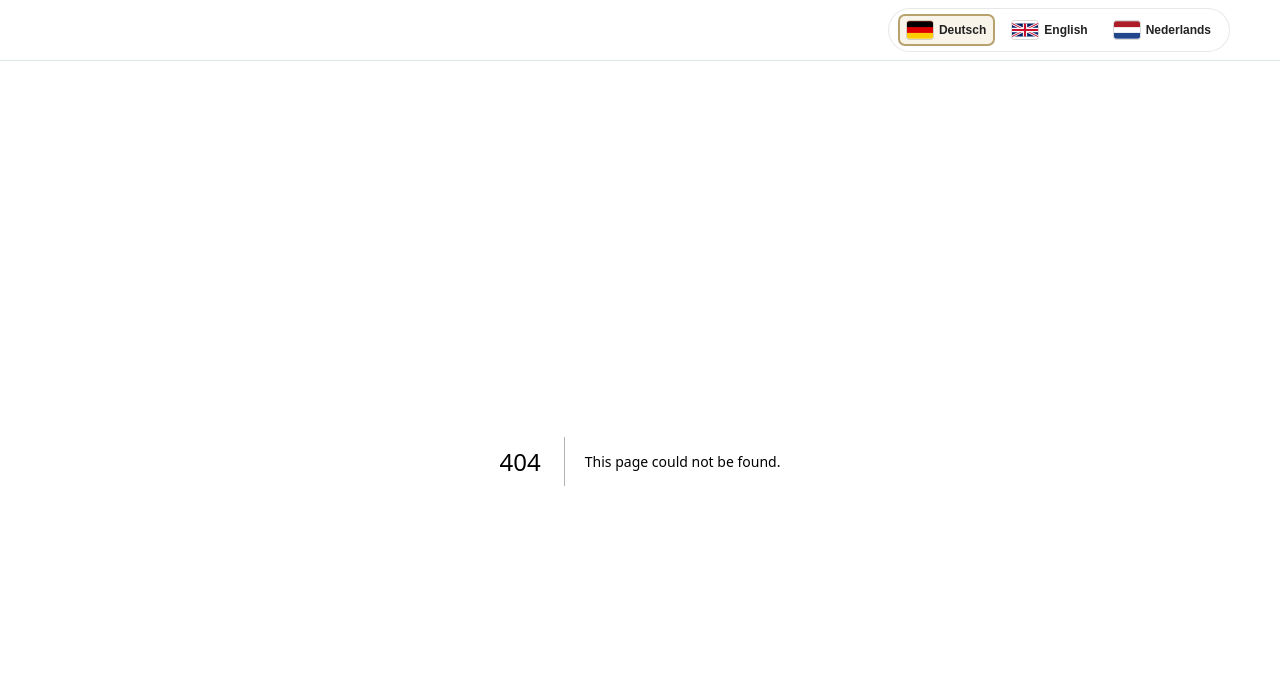
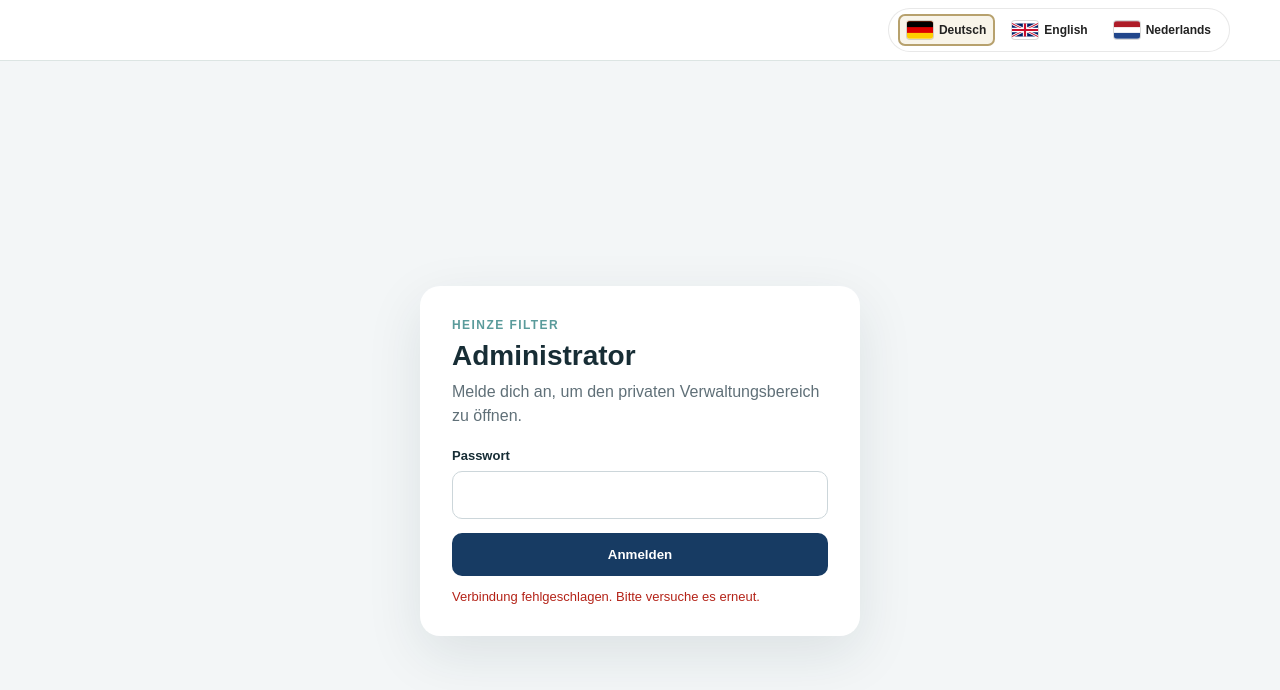
Before and after one commit to rspaqi-jpg/Store-E-commerce, a Next.js app: page /admin in a window 1280 px wide. Before the commit this address had no page. Shown: the top 690 px of the page. Built offline with nearby package versions, Linux system fonts and the light colour scheme; no server answers.

Commit message:
Add private Heinze admin login page

```diff
--- /dev/null
+++ b/app/admin/page.tsx
@@ -0,0 +1,75 @@
+"use client";
+
+import { FormEvent, useEffect, useState } from "react";
+
+export default function AdminPage() {
+  const [password, setPassword] = useState("");
+  const [checking, setChecking] = useState(true);
+  const [authenticated, setAuthenticated] = useState(false);
+  const [busy, setBusy] = useState(false);
+  const [error, setError] = useState("");
+
+  async function refreshSession() {
+    try {
+      const response = await fetch("/api/admin/session", { cache: "no-store" });
+      const data = await response.json();
+      setAuthenticated(Boolean(data.authenticated));
+    } catch {
+      setError("Verbindung fehlgeschlagen. Bitte versuche es erneut.");
+    } finally {
+      setChecking(false);
+    }
+  }
+
+  useEffect(() => { void refreshSession(); }, []);
+
+  async function login(event: FormEvent<HTMLFormElement>) {
+    event.preventDefault();
+    setBusy(true);
+    setError("");
+    try {
+      const response = await fetch("/api/admin/login", {
+        method: "POST",
+        headers: { "Content-Type": "application/json" },
+        body: JSON.stringify({ password }),
+      });
+      const data = await response.json();
+      if (!response.ok) throw new Error(data.error || "Anmeldung fehlgeschlagen.");
+      setAuthenticated(true);
+      setPassword("");
+    } catch (err) {
+      setError(err instanceof Error ? err.message : "Anmeldung fehlgeschlagen.");
+    } finally {
+      setBusy(false);
+    }
+  }
+
+  async function logout() {
+    await fetch("/api/admin/session", { method: "DELETE" });
+    setAuthenticated(false);
+  }
+
+  return (
+    <main style={{ minHeight: "100vh", display: "grid", placeItems: "center", padding: 24, background: "#f3f6f7", color: "#172d35", fontFamily: "Arial, sans-serif" }}>
+      <section style={{ width: "min(440px, 100%)", padding: 32, borderRadius: 20, background: "#fff", boxShadow: "0 18px 55px rgba(20,47,56,.10)" }}>
+        <p style={{ margin: "0 0 8px", color: "#5a9b9b", fontSize: 12, fontWeight: 800, letterSpacing: ".12em" }}>HEINZE FILTER</p>
+        <h1 style={{ margin: "0 0 8px", fontSize: 28 }}>Administrator</h1>
+        {checking ? <p>Bitte warten …</p> : authenticated ? (
+          <>
+            <p style={{ lineHeight: 1.6 }}>Du bist sicher angemeldet.</p>
+            <p style={{ color: "#607078", fontSize: 14, lineHeight: 1.6 }}>Der geschützte Admin-Zugang ist aktiv. Die Produktverwaltung wird als nächster Schritt mit dem dauerhaften Produktspeicher verbunden.</p>
+            <button onClick={logout} style={{ width: "100%", padding: 13, border: 0, borderRadius: 10, background: "#173b63", color: "#fff", fontWeight: 700, cursor: "pointer" }}>Abmelden</button>
+          </>
+        ) : (
+          <form onSubmit={login}>
+            <p style={{ margin: "0 0 20px", color: "#607078", lineHeight: 1.5 }}>Melde dich an, um den privaten Verwaltungsbereich zu öffnen.</p>
+            <label htmlFor="admin-password" style={{ display: "block", marginBottom: 8, fontSize: 13, fontWeight: 700 }}>Passwort</label>
+            <input id="admin-password" type="password" autoComplete="current-password" value={password} onChange={(event) => setPassword(event.target.value)} required style={{ boxSizing: "border-box", width: "100%", padding: 14, border: "1px solid #ccd6da", borderRadius: 10, fontSize: 16, marginBottom: 14 }} />
+            <button disabled={busy} type="submit" style={{ width: "100%", padding: 14, border: 0, borderRadius: 10, background: "#173b63", color: "#fff", fontWeight: 700, cursor: busy ? "wait" : "pointer" }}>{busy ? "Anmeldung …" : "Anmelden"}</button>
+            {error ? <p role="alert" style={{ color: "#b42318", fontSize: 13, marginBottom: 0 }}>{error}</p> : null}
+          </form>
+        )}
+      </section>
+    </main>
+  );
+}
```
